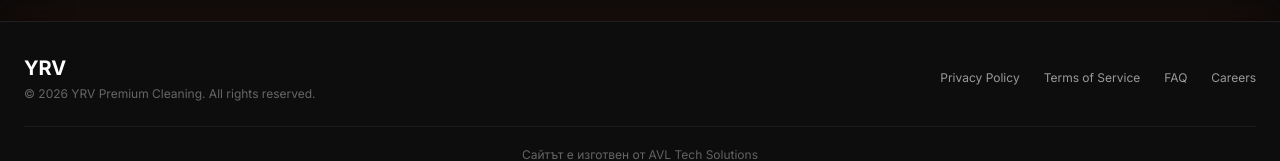
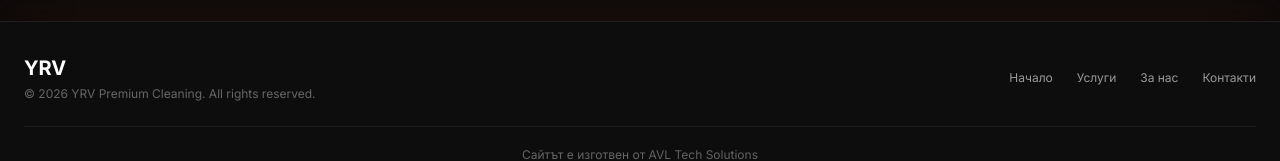
Before and after one commit to Ivaka12322/YRV_Cleaning, a React (Vite) app: page /contact in a window 1280 px wide. Shown: the part 968-1129 px from the top of the page. Built offline with nearby package versions, Linux system fonts and the light colour scheme.

Commit message:
Update footer navigation

```diff
--- a/src/components/Footer.tsx
+++ b/src/components/Footer.tsx
@@ -7,10 +7,10 @@ interface FooterProps {
 }
 
 const footerLinks = [
-  { label: 'Privacy Policy', path: '/privacy' },
-  { label: 'Terms of Service', path: '/terms' },
-  { label: 'FAQ', path: '/faq' },
-  { label: 'Careers', path: '/careers' },
+  { label: 'Начало', path: '/' },
+  { label: 'Услуги', path: '/services' },
+  { label: 'За нас', path: '/about' },
+  { label: 'Контакти', path: '/contact' },
 ];
 
 export default function Footer({ variant = 'simple' }: FooterProps) {
@@ -37,10 +37,10 @@ export default function Footer({ variant = 'simple' }: FooterProps) {
             <div>
               <h4 className="text-sm font-semibold text-white uppercase tracking-widest mb-4">Връзки</h4>
               <ul className="space-y-2">
-                <li><Link to="/privacy" className="text-sm text-gray-500 hover:text-orange-500 transition-colors">Privacy Policy</Link></li>
-                <li><Link to="/terms" className="text-sm text-gray-500 hover:text-orange-500 transition-colors">Terms of Service</Link></li>
-                <li><Link to="/faq" className="text-sm text-gray-500 hover:text-orange-500 transition-colors">FAQ</Link></li>
-                <li><Link to="/careers" className="text-sm text-gray-500 hover:text-orange-500 transition-colors">Careers</Link></li>
+                <li><Link to="/" className="text-sm text-gray-500 hover:text-orange-500 transition-colors">Начало</Link></li>
+                <li><Link to="/services" className="text-sm text-gray-500 hover:text-orange-500 transition-colors">Услуги</Link></li>
+                <li><Link to="/about" className="text-sm text-gray-500 hover:text-orange-500 transition-colors">За нас</Link></li>
+                <li><Link to="/contact" className="text-sm text-gray-500 hover:text-orange-500 transition-colors">Контакти</Link></li>
               </ul>
             </div>
 
```
